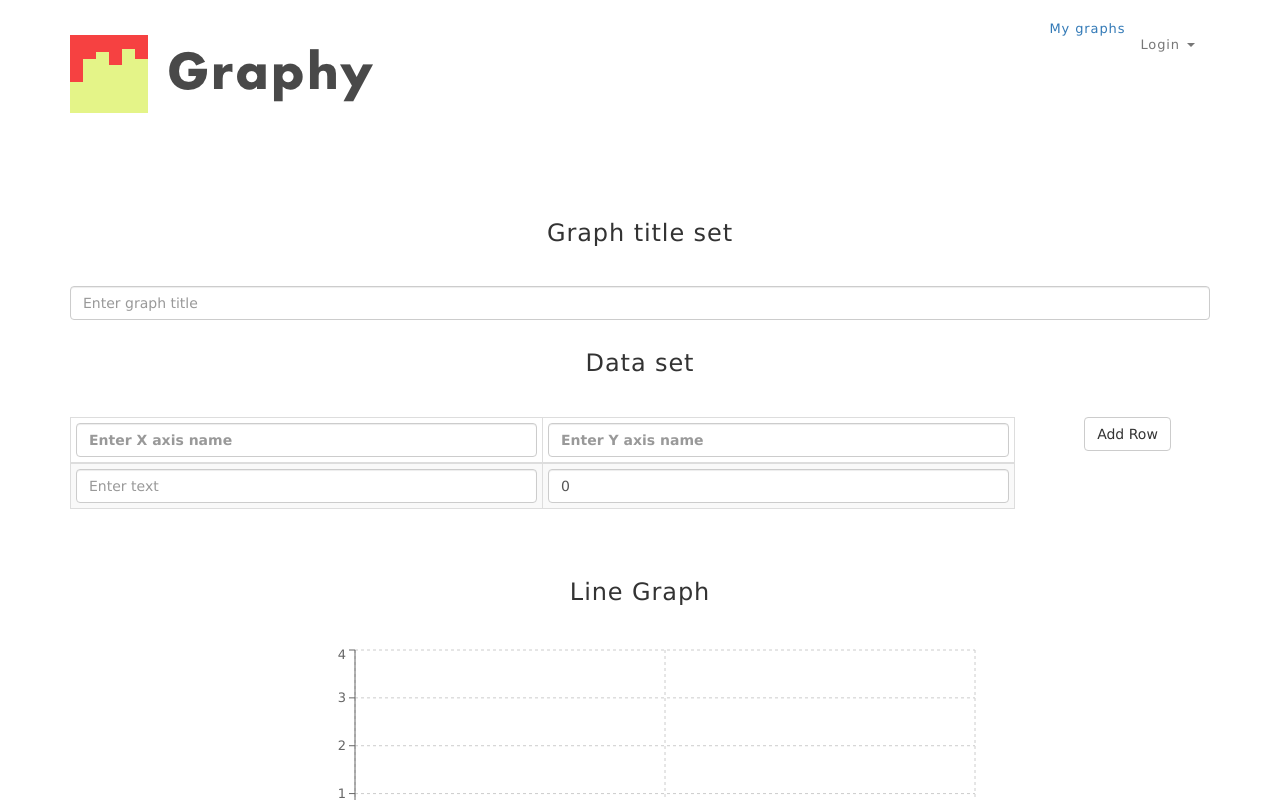
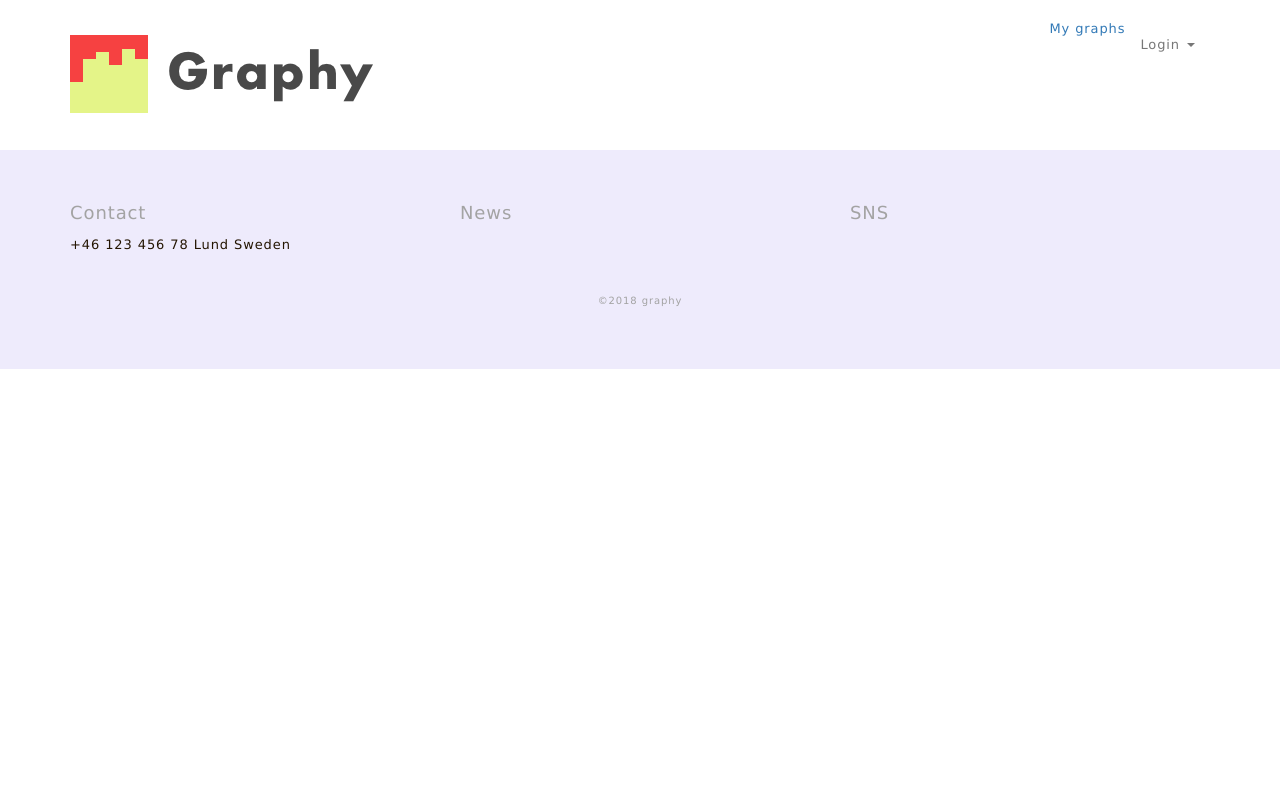
Before and after one commit to boilund/graphy, a React (Create React App) app: page /creating in a window 1280 px wide. Shown: the top 800 px of the page. Built offline with nearby package versions, Linux system fonts and the light colour scheme.

Commit message:
Add id to router to handle graph type

```diff
--- a/src/js/App.tsx
+++ b/src/js/App.tsx
@@ -18,7 +18,7 @@ class App extends React.Component {
             <Header />
             <Switch>
               <Route exact={true} path="/" component={HomeScreen} />
-              <Route path="/creating" component={CreateNewGraph} />
+              <Route path="/creating/:id" component={CreateNewGraph} />
               <Route path="/myGraphs" component={MyGraphs} />
               <Route path="/login" component={Login} />
             </Switch>
--- a/src/js/home-screen.tsx
+++ b/src/js/home-screen.tsx
@@ -33,7 +33,7 @@ class HomeScreen extends React.Component {
           </Row>
           <Row>
             <Col sm={3} className="purple">
-              <Link to="./creating">
+              <Link to="./creating/line-chart">
                 <div>
                   <FontAwesomeIcon icon="chart-line" className="fa-6x icons" />
                 </div>
```
